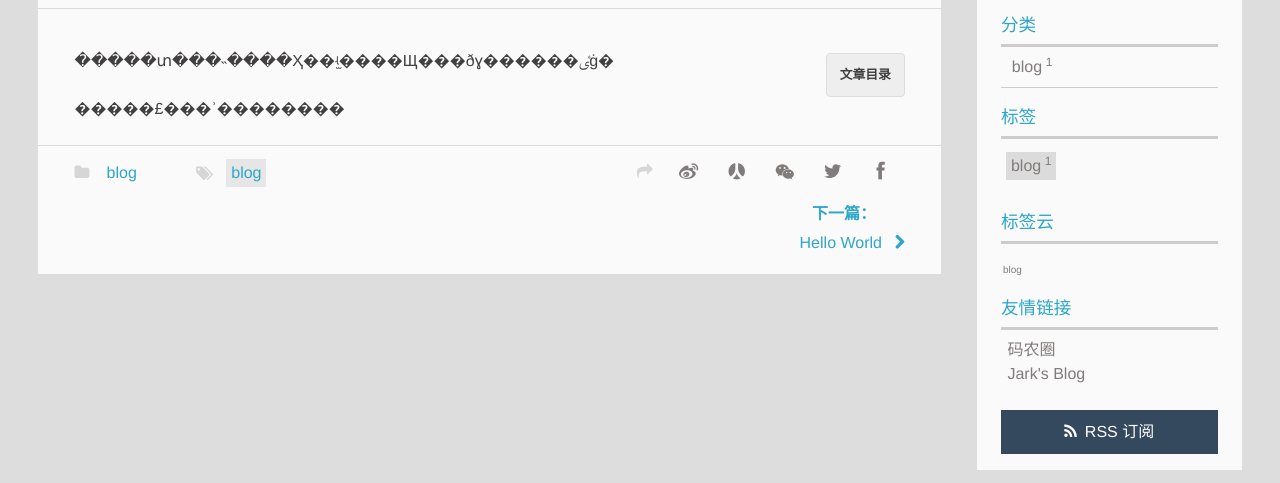
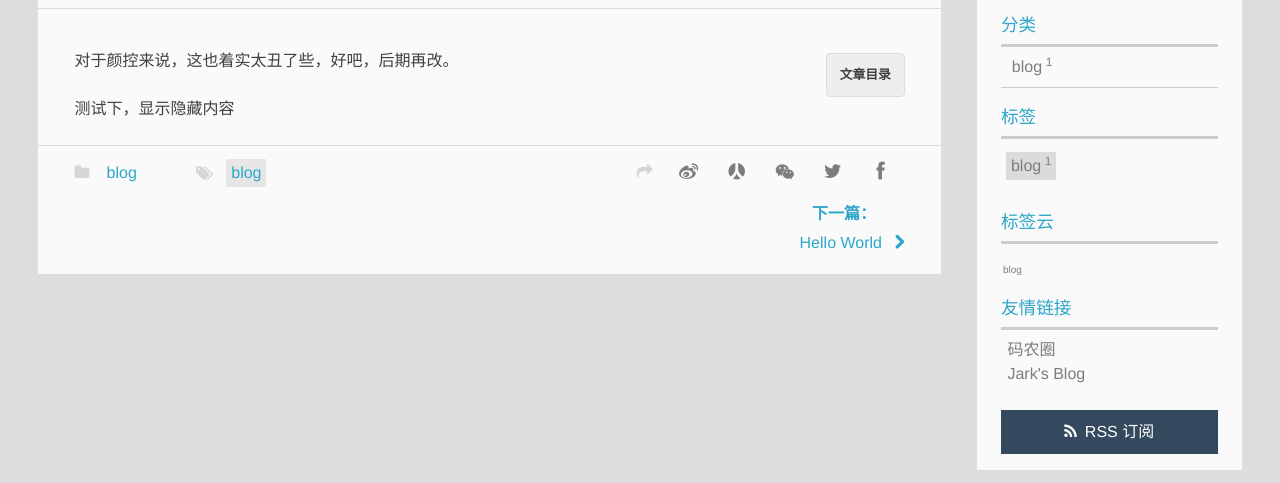
Before and after one commit to Y2Say/y-blueberry.github.io, a plain HTML site: page 2017/10/10/my-new-post/index.html in a window 1280 px wide. Shown: the part 315-798 px from the top of the page. Drawn offline with Linux system fonts and the light colour scheme; a script that the page names is missing.

Commit message:
Site updated: 2017-10-12 10:57:17

```diff
--- a/2017/10/10/my-new-post/index.html
+++ b/2017/10/10/my-new-post/index.html
@@ -11,18 +11,18 @@
 
 
 
-    <meta name="description" content="�����տ���˵����Ҳ��ʵ̫����Щ���ðɣ������ٸġ�">
+    <meta name="description" content="对于颜控来说，这也着实太丑了些，好吧，后期再改。">
 <meta name="keywords" content="blog">
 <meta property="og:type" content="article">
 <meta property="og:title" content="my new post">
 <meta property="og:url" content="http://y-blueberry.github.io/2017/10/10/my-new-post/index.html">
 <meta property="og:site_name" content="西城">
-<meta property="og:description" content="�����տ���˵����Ҳ��ʵ̫����Щ���ðɣ������ٸġ�">
+<meta property="og:description" content="对于颜控来说，这也着实太丑了些，好吧，后期再改。">
 <meta property="og:locale" content="zh-CN">
-<meta property="og:updated_time" content="2017-10-11T10:09:19.433Z">
+<meta property="og:updated_time" content="2017-10-12T02:56:57.601Z">
 <meta name="twitter:card" content="summary">
 <meta name="twitter:title" content="my new post">
-<meta name="twitter:description" content="�����տ���˵����Ҳ��ʵ̫����Щ���ðɣ������ٸġ�">
+<meta name="twitter:description" content="对于颜控来说，这也着实太丑了些，好吧，后期再改。">
 
 
     <link rel="alternative" href="/atom.xml" title="西城" type="application/atom+xml">
@@ -102,7 +102,7 @@
 
 		</div>
 
-		<p>�����տ���˵����Ҳ��ʵ̫����Щ���ðɣ������ٸġ�<br><a id="more"></a><br>�����£���ʾ��������</p>
+		<p>对于颜控来说，这也着实太丑了些，好吧，后期再改。<br><a id="more"></a><br>测试下，显示隐藏内容</p>
 
 	</div>
 		<footer class="article-footer clearfix">
--- a/index.html
+++ b/index.html
@@ -95,7 +95,7 @@
 </header>
     <div class="article-content">
 
-        <p>�����տ���˵����Ҳ��ʵ̫����Щ���ðɣ������ٸġ�<br>
+        <p>对于颜控来说，这也着实太丑了些，好吧，后期再改。<br>
 
 
         <p class="article-more-link">
```
Also changed, not shown: 2017/10/10/hello-world/index.html (+1 -1 lines).
